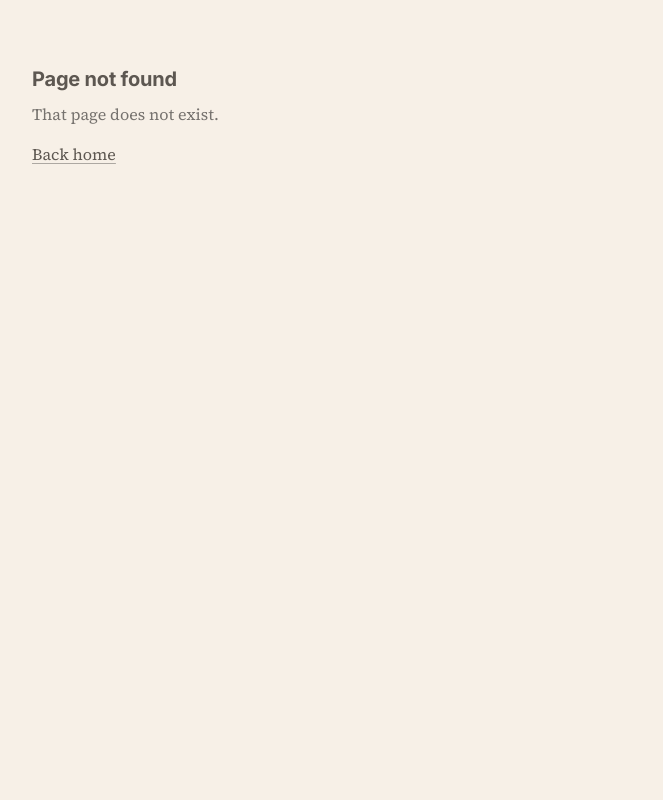
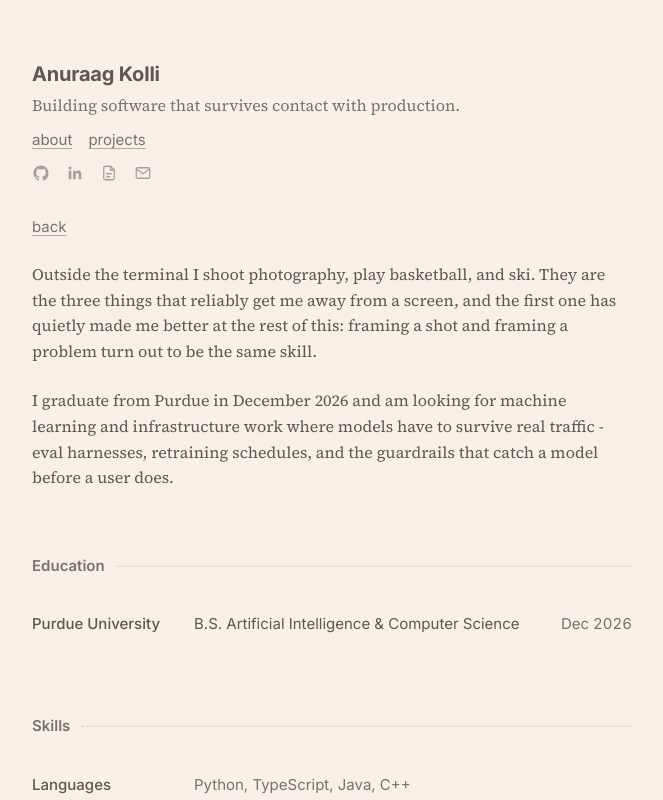
Before and after one commit to anuraagkolli/anuraagkolli.github.io, a Next.js app: page /about in a window 1280 px wide. Before the commit this address had no page. Shown: the top 800 px of the page, without its empty margins (308-971 px from the left). Built offline with nearby package versions, Linux system fonts and the light colour scheme.

Commit message:
Add about page with bio, education, and skills

```diff
--- /dev/null
+++ b/app/about/page.tsx
@@ -0,0 +1,35 @@
+import Link from "next/link"
+import EntryList from "@/components/entry-list"
+import SectionHeading from "@/components/section-heading"
+import SiteHeader from "@/components/site-header"
+import Skills from "@/components/skills"
+import { aboutBio, education } from "@/lib/content"
+
+export const metadata = { title: "About - Anuraag Kolli" }
+
+export default function Page() {
+  return (
+    <>
+      <SiteHeader />
+      <div className="pb-48">
+        <main className="m-auto w-full max-w-[640px] px-5">
+          <Link href="/" className="ui prose-link text-gray-500">
+            back
+          </Link>
+
+          {aboutBio.map((paragraph, i) => (
+            <p key={i} className="pt-6" style={{ lineHeight: 1.6 }}>
+              {paragraph}
+            </p>
+          ))}
+
+          <SectionHeading id="education">Education</SectionHeading>
+          <EntryList entries={education} cols="sm:grid-cols-[150px_1fr_auto]" />
+
+          <SectionHeading id="skills">Skills</SectionHeading>
+          <Skills />
+        </main>
+      </div>
+    </>
+  )
+}
```
